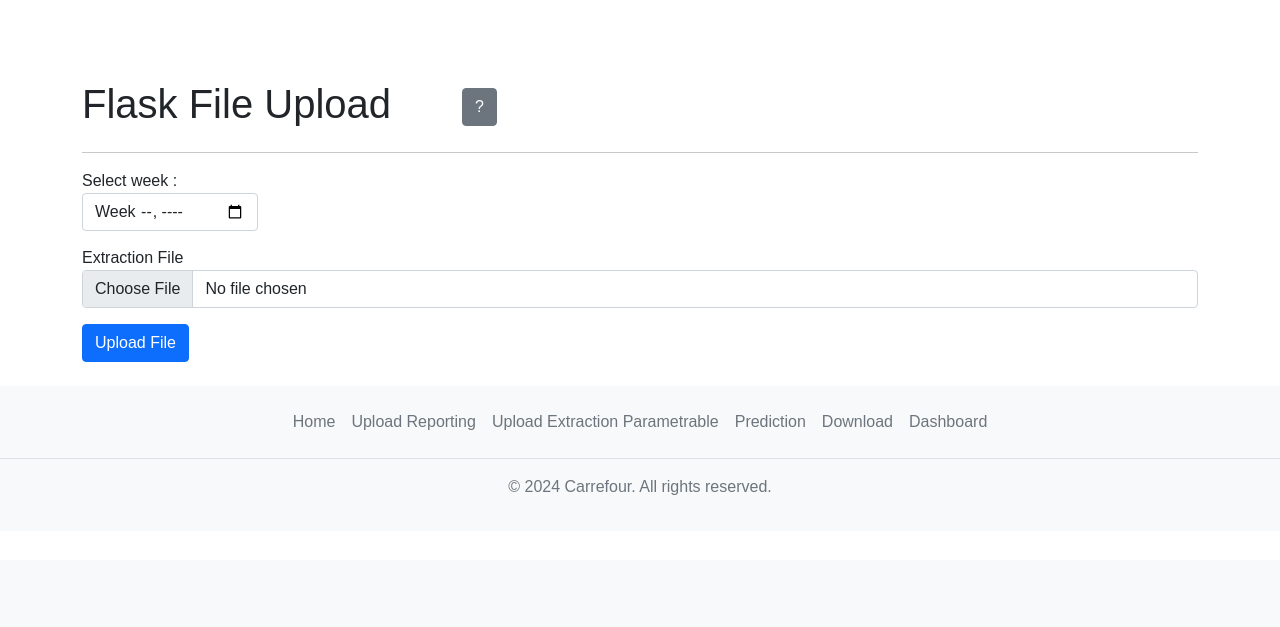
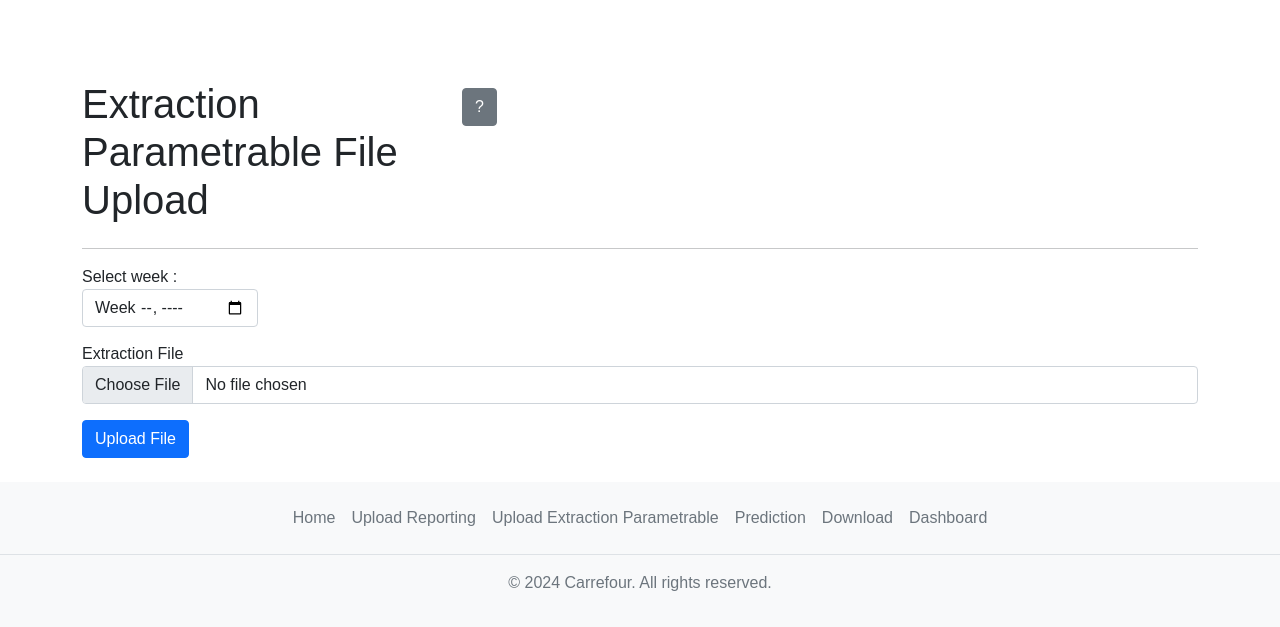
Before and after one commit to Chriss2800/Advanced_Analytics_Applied, a Flask app: page /upload_extraction in a window 1280 px wide. Shown: the part 640-1267 px from the top of the page. Before the commit the page ends 1135 px from the top, so only its background shows below. Run offline with Flask 3, Linux system fonts and the light colour scheme; some libraries are stand-ins or nearby versions.

Commit message:
German to English

```diff
--- a/Flask/app.py
+++ b/Flask/app.py
@@ -177,7 +177,7 @@ def prediction():
             })
             predictions = model.predict(prediction_df)
         if len(predictions) != 0:
-            prediction_dates = np.append(prediction_dates, "Summe")
+            prediction_dates = np.append(prediction_dates, "SUM")
             predictions = np.append(predictions, sum(predictions))
             predicted_df = pd.DataFrame({
                 'Date': prediction_dates,
--- a/Flask/templates/upload.html
+++ b/Flask/templates/upload.html
@@ -18,7 +18,7 @@
         </div>
         <div class="row">
             <div class="col-md-4">
-                <h1 class="headline">Flask File Upload</h1>
+                <h1 class="headline">Reporting Files Upload</h1>
             </div>
             <div class="col-md-1">
                 <button id="upload_info" class="mt-2 btn btn-secondary">?</button>
--- a/Flask/templates/upload_extraction.html
+++ b/Flask/templates/upload_extraction.html
@@ -18,15 +18,14 @@
         </div>
         <div class="row">
             <div class="col-md-4">
-                <h1 class="headline">Flask File Upload</h1>
+                <h1 class="headline">Extraction Parametrable File Upload</h1>
             </div>
             <div class="col-md-1">
                 <button id="upload_info" class="mt-2 btn btn-secondary">?</button>
             </div>
             <div class="col-md-3">
-                <div class="help-text" id="upload_help_text">Here you can upload the different files (Excel or PDF).
-                    <br>You do not need to insert a file everywhere.
-                    <br>The included files will then be processesd and safed in the database.
+                <div class="help-text" id="upload_help_text">Here you can upload the extraction parametrable excel file.
+                    <br>The included file will then be processesd and safed in the database.
                 </div>
             </div>
         </div>
```
